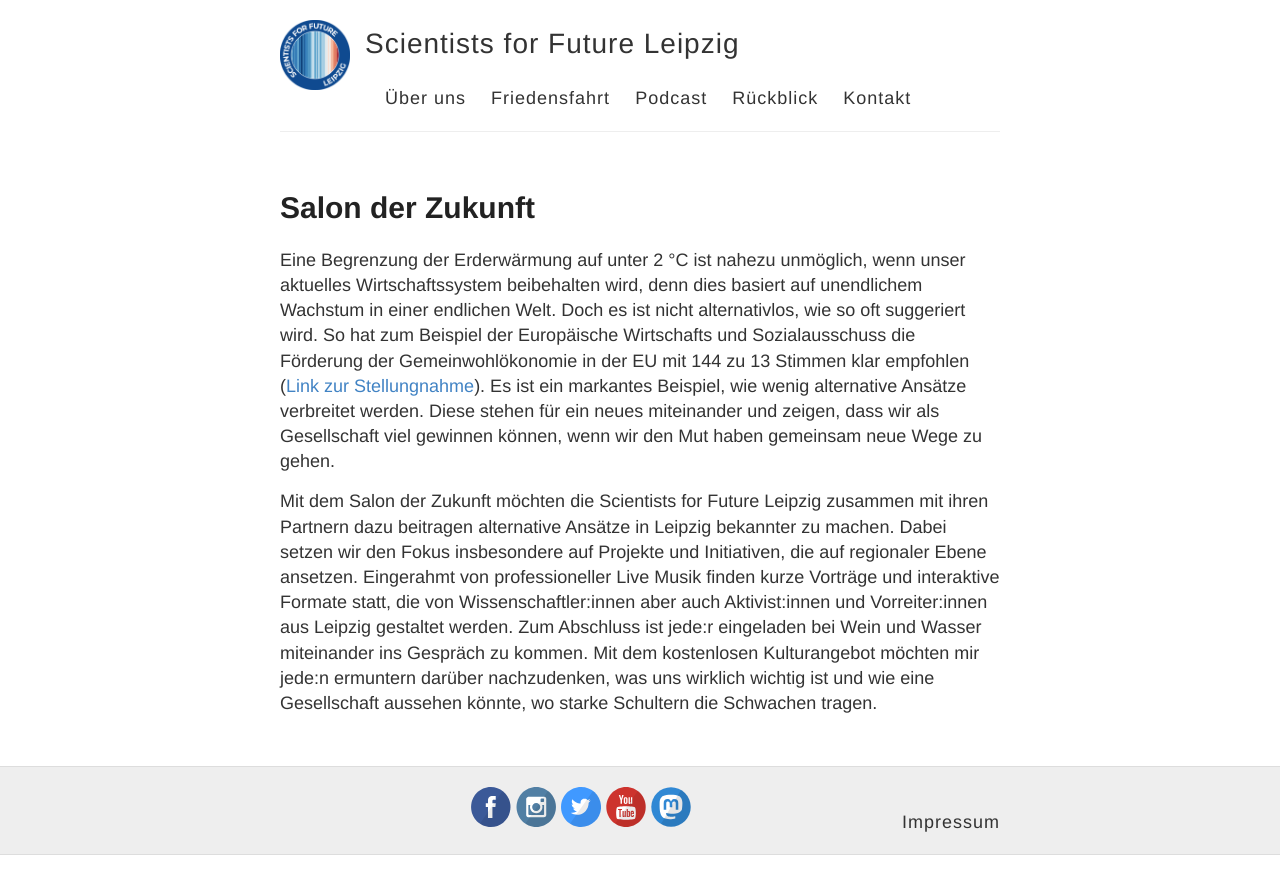
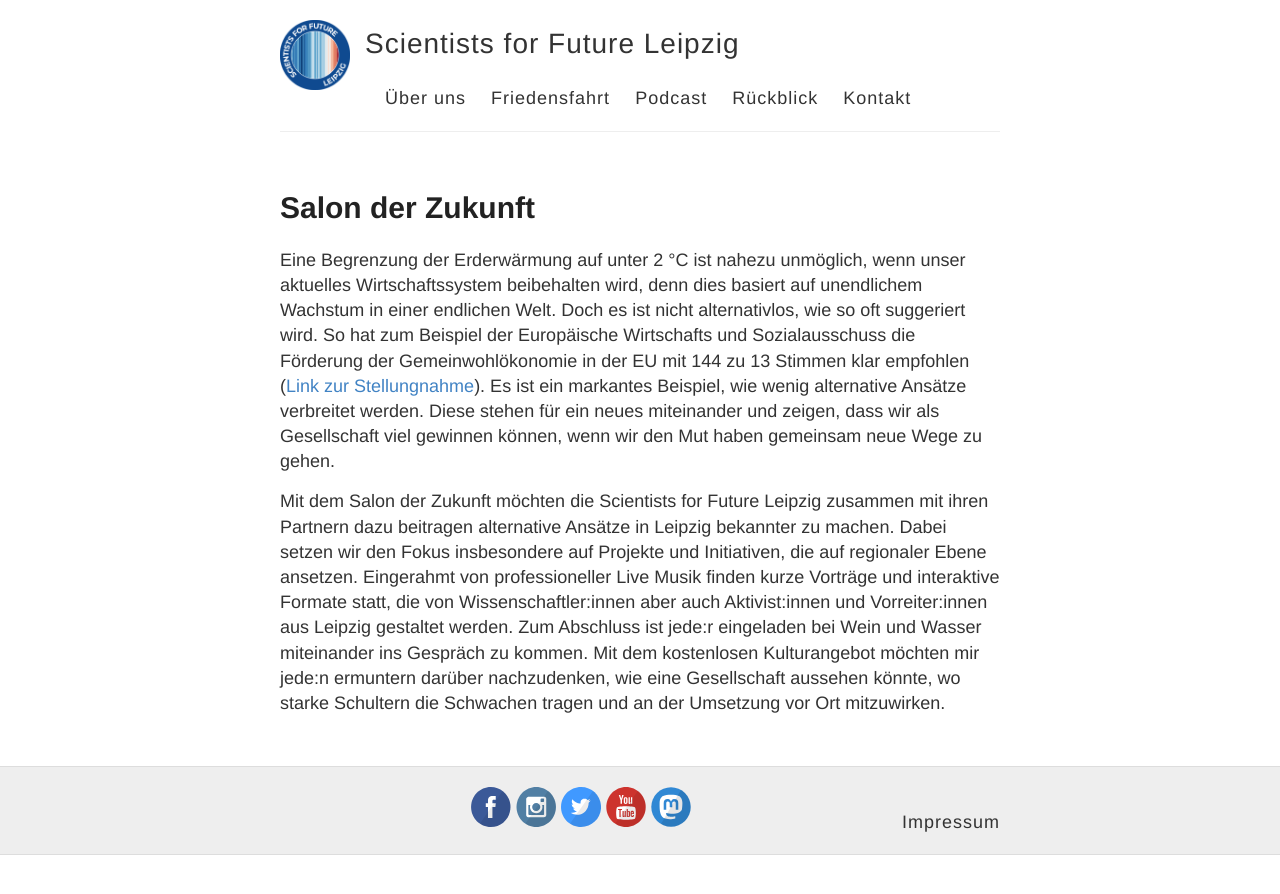
Before and after one commit to s4f-leipzig/s4f-leipzig.github.io, a Jekyll site: the page built from salon.md, in a window 1280 px wide. Shown: the top 894 px of the page. Built offline with Jekyll 4.4.1, drawn with Linux system fonts in a browser that asks for light colours; a file with an impossible date is left out.

Commit message:
Update salon.md

```diff
--- a/salon.md
+++ b/salon.md
@@ -10,4 +10,4 @@
 (<a href="https://eur-lex.europa.eu/legal-content/DE/TXT/?uri=CELEX%3A52015IE2060">Link zur Stellungnahme</a>). Es ist ein markantes Beispiel, wie wenig
 alternative Ansätze verbreitet werden. Diese stehen für ein neues miteinander und zeigen, dass wir als Gesellschaft viel gewinnen können, wenn wir den Mut haben gemeinsam neue Wege zu gehen.
 
-Mit dem Salon der Zukunft möchten die Scientists for Future Leipzig zusammen mit ihren Partnern dazu beitragen alternative Ansätze in Leipzig bekannter zu machen. Dabei setzen wir den Fokus insbesondere auf Projekte und Initiativen, die auf regionaler Ebene ansetzen. Eingerahmt von professioneller Live Musik finden kurze Vorträge und interaktive Formate statt, die von Wissenschaftler:innen aber auch Aktivist:innen und Vorreiter:innen aus Leipzig gestaltet werden. Zum Abschluss ist jede:r eingeladen bei Wein und Wasser miteinander ins Gespräch zu kommen. Mit dem kostenlosen Kulturangebot möchten mir jede:n ermuntern darüber nachzudenken, was uns wirklich wichtig ist und wie eine Gesellschaft aussehen könnte, wo starke Schultern die Schwachen tragen.
+Mit dem Salon der Zukunft möchten die Scientists for Future Leipzig zusammen mit ihren Partnern dazu beitragen alternative Ansätze in Leipzig bekannter zu machen. Dabei setzen wir den Fokus insbesondere auf Projekte und Initiativen, die auf regionaler Ebene ansetzen. Eingerahmt von professioneller Live Musik finden kurze Vorträge und interaktive Formate statt, die von Wissenschaftler:innen aber auch Aktivist:innen und Vorreiter:innen aus Leipzig gestaltet werden. Zum Abschluss ist jede:r eingeladen bei Wein und Wasser miteinander ins Gespräch zu kommen. Mit dem kostenlosen Kulturangebot möchten mir jede:n ermuntern darüber nachzudenken, wie eine Gesellschaft aussehen könnte, wo starke Schultern die Schwachen tragen und an der Umsetzung vor Ort mitzuwirken.
```
